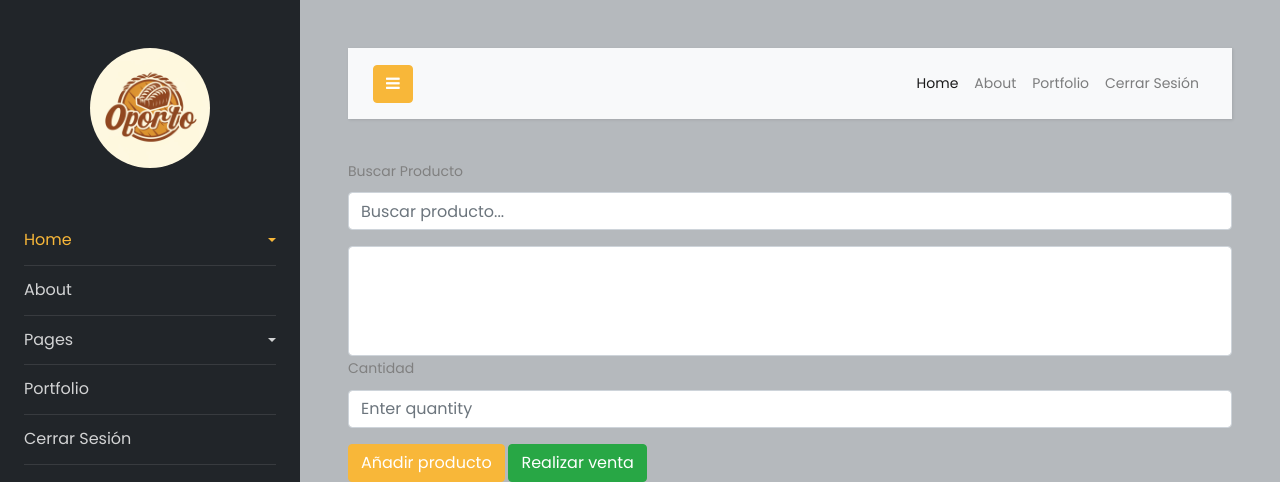
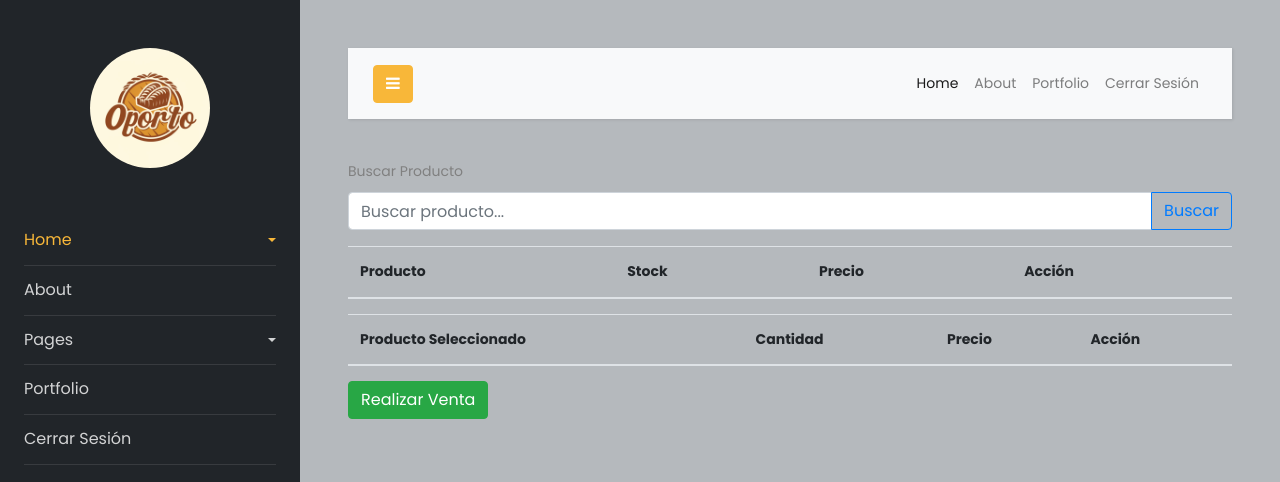
Before and after one commit to simonpinilla/Inventario-Ing-Software, a Django app: page /agrergarOrden/ in a window 1280 px wide. Shown: the top 482 px of the page. Run offline with Django 4.2, Linux system fonts and the light colour scheme; lists and menus that the app fills with data are empty; some libraries are stand-ins or nearby versions.

Commit message:
agregar orden

```diff
--- a/INVENTARIO/INVENTARIO/urls.py
+++ b/INVENTARIO/INVENTARIO/urls.py
@@ -28,6 +28,7 @@ urlpatterns = [
     path('dashboard/',dashboard,name="dashboard"),
     path('productos/',productos,name="productos"),
     path('agrergarOrden/',agregar_orden,name="agregar_orden"),
+     path('buscar_productos/', buscar_productos, name='buscar_productos'),
     path('agregarCategoria/',agregarCategoria,name="agregarCategoria"),
     path('agregar_categoria/', agregar_categoria, name='agregar_categoria'),
     path('agregarProducto/', agregarProducto, name='agregarProducto'),
--- a/INVENTARIO/myinventario/views.py
+++ b/INVENTARIO/myinventario/views.py
@@ -2,10 +2,12 @@ from django.shortcuts import render, redirect, get_object_or_404
 from .models import *
 from django.contrib.auth.decorators import login_required
 from django.contrib.auth import authenticate, login
-
+from django.http import JsonResponse
 from django.contrib.auth import login, logout
 from django.contrib import messages
 from .forms import *
+
+
 
 # Create your views here
 def logoutView(request):
@@ -41,7 +43,16 @@ def agregarProducto(request):
     proveedores = Proveedor.objects.all()
     return render(request, 'agregarProducto.html', {'categorias': categorias, 'proveedores': proveedores})
 
+def buscar_productos(request):
+    query = request.GET.get('query', '')
+    productos = Producto.objects.filter(nombre__icontains=query)
 
+    if productos.exists():
+        # Serialización manual a JSON
+        serialized_productos = list(productos.values('id', 'nombre','cantidad','precio'))
+        return JsonResponse({'productos': serialized_productos}, safe=False)
+    else:
+        return JsonResponse({'message': 'No se encontraron productos.'})
 def agregar_categoria(request):
     if request.method == 'POST':
         nombre_categoria = request.POST.get('nombre_categoria')
--- a/INVENTARIO/templates/agregarOrden.html
+++ b/INVENTARIO/templates/agregarOrden.html
@@ -2,34 +2,55 @@
 {% load static %}
 
 {% block body %}
-<form method="post">
+<form method="post" id="detalle-orden-form">
     {% csrf_token %}
+
     <div class="form-group">
         <label for="id_buscar_producto">Buscar Producto</label>
+        <div class="input-group">
             <input type="text" class="form-control" id="id_buscar_producto" name="buscar_producto" placeholder="Buscar producto...">
+            <div class="input-group-append">
+                <button type="button" class="btn btn-outline-primary" id="btn_buscar">Buscar</button>
             </div>
-  <select multiple class="form-control" id="id_productos" name="productos">
-      {% for producto in productos_disponibles %}
-          <option value="{{ producto.id }}">{{ producto.nombre }}</option>
-      {% endfor %}
-  </select>
-  <div class="form-group">
-      <label for="id_cantidad">Cantidad</label>
-      <input type="number" step="1" class="form-control" id="id_cantidad" name="cantidad" placeholder="Enter quantity">
         </div>
-  <button type="button" class="btn btn-primary" id="btn_agregar_producto">Añadir producto</button>
-  <button type="submit" class="btn btn-success" name="realizar_venta">Realizar venta</button>
+    </div>
 
     <table class="table">
         <thead>
             <tr>
                 <th>Producto</th>
+                <th>Stock</th>
+                <th>Precio</th>
+                <th>Acción</th>
+            </tr>
+        </thead>
+        <tbody id="tabla_productos_buscados">
+            <!-- Aquí se mostrarán los productos encontrados -->
+            <tr>
+
+            </tr>
+            <!-- Más filas aquí -->
+        </tbody>
+    </table>
+
+    <table class="table">
+        <thead>
+            <tr>
+                <th>Producto Seleccionado</th>
                 <th>Cantidad</th>
+                <th>Precio</th>
+                <th>Acción</th>
             </tr>
         </thead>
         <tbody id="tabla_productos_seleccionados">
             <!-- Aquí se mostrarán los productos seleccionados -->
+            <tr>
+
+            </tr>
+            <!-- Más filas aquí -->
         </tbody>
     </table>
+
+    <button type="submit" class="btn btn-success" name="realizar_venta">Realizar Venta</button>
 </form>
 {% endblock %}
--- a/INVENTARIO/templates/layout/app2.html
+++ b/INVENTARIO/templates/layout/app2.html
@@ -104,9 +104,88 @@
 		</div>
 
     <script src="../../static/js/bootstrap.min.js"></script>
-    <script src="../../static/js/jquery.min.js"></script>
+    <script src="https://code.jquery.com/jquery-3.6.0.min.js"></script>
     <script src="../../static/js/popper.js"></script>
     <script src="../../static/js/bootstrap.min.js"></script>
     <script src="../../static/js/main.js"></script>
+    <script>
+      $(document).ready(function() {
+          $('#btn_agregar_producto').on('click', function() {
+              var productoSeleccionado = $('#id_productos option:selected').text();
+              var cantidadSeleccionada = $('#id_cantidad').val();
+
+              // Validar la entrada del usuario (cantidad)
+              if (cantidadSeleccionada === '') {
+                  alert('Por favor, ingrese una cantidad.');
+                  return;
+              }
+
+              // Agregar una fila a la tabla de productos seleccionados
+              var fila = '<tr>' +
+                              '<td>' + productoSeleccionado + '</td>' +
+                              '<td>' + cantidadSeleccionada + '</td>' +
+                              '<td><button type="button" class="btn btn-danger btn-sm eliminar-producto">Eliminar</button></td>' +
+                          '</tr>';
+              $('#tabla_productos_seleccionados').append(fila);
+          });
+
+          // Eliminar producto al hacer clic en el botón "Eliminar"
+          $(document).on('click', '.eliminar-producto', function() {
+              $(this).closest('tr').remove();
+          });
+      });
+      $(document).on('click', '.btn_agregar_producto', function() {
+            var filaEncontrada = $(this).closest('tr');
+            var productoSeleccionado = {
+                nombre: filaEncontrada.find('td:eq(0)').text(),
+                cantidad: filaEncontrada.find('td:eq(1)').text(),
+                precio: filaEncontrada.find('td:eq(2)').text()
+            };
+
+            var fila = '<tr>' +
+                            '<td>' + productoSeleccionado.nombre + '</td>' +
+                            '<td>' + productoSeleccionado.cantidad + '</td>' +
+                            '<td>' + productoSeleccionado.precio + '</td>' +
+                            '<td><button type="button" class="btn btn-danger btn-sm eliminar-producto">Eliminar</button></td>' +
+                        '</tr>';
+            $('#tabla_productos_seleccionados').append(fila);
+        });
+      $('#btn_buscar').on('click', function() {
+          var query = $('#id_buscar_producto').val();
+          if (query !== '') {
+              $.ajax({
+                  url: "{% url 'buscar_productos' %}",  // URL de la vista para buscar productos
+                  method: 'GET',
+                  data: {'query': query},
+                  dataType: 'json',
+                  success: function(data) {
+                    if (Array.isArray(data.productos)) {
+                      // Verificar si los datos son una matriz
+                      $('#tabla_productos_buscados').empty();
+                          // Iterar sobre la matriz de productos
+                      data.productos.forEach(function(producto) {
+                          var fila = '<tr>' +
+                                          '<td>' + producto.nombre + '</td>' +
+                                          '<td>' + producto.cantidad + '</td>' +
+                                          '<td>' + producto.precio + '</td>' +
+                                          '<td><button type="button" class="btn btn-primary btn_agregar_producto">Agregar</button></td>' +
+
+                                      '</tr>';
+                          $('#tabla_productos_buscados').append(fila);
+                      });
+
+                      } else {
+                          alert('No se encontraron productos.');
+                      }
+                  },
+                  error: function() {
+                      alert('Error al buscar productos.');
+                  }
+              });
+          }
+      });
+    </script>
+
+
   </body>
 </html>
```
Lines whose indentation alone changed are shown as unchanged.
